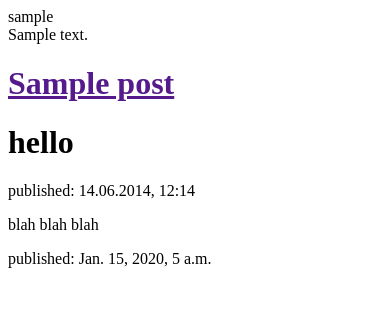
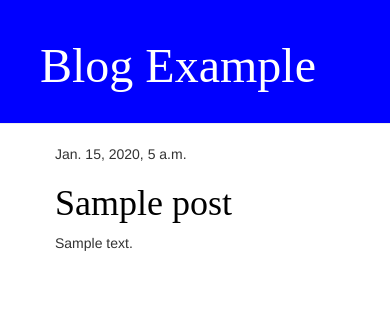
Before and after one commit to ohhkkaye/my-first-blog, a Django app: template blog/templates/blog/post_list.html in a window 390 px wide. Shown: the top 322 px of the page. Run offline with Django 3.2, Linux system fonts and the light colour scheme; the template is opened without the code that fills it: values that come from a table or form of the project are taken from there, others are empty; tables that the repository leaves empty hold one stand-in row (values such as "Sample post"); some libraries are stand-ins or nearby versions.

Commit message:
Added view and template for detailed blog post as well as CSS for the site.

```diff
--- /dev/null
+++ b/blog/static/css/blog.css
@@ -0,0 +1,5 @@
+
+body {
+
+	color: blue;
+}
--- /dev/null
+++ b/blog/templates/blog/base.html
@@ -0,0 +1,67 @@
+{% load staticfiles %}
+
+<html>
+    <head>
+        <title>Hello World</title>
+        <link rel="stylesheet" href="//maxcdn.bootstrapcdn.com/bootstrap/3.2.0/css/bootstrap.min.css">
+        <link rel="stylesheet" href="//maxcdn.bootstrapcdn.com/bootstrap/3.2.0/css/bootstrap-theme.min.css">
+    <style>
+	.page-header {
+		background-color: blue;
+		margin-top: 0;
+		padding: 20px 20px 20px 40px;
+	}
+
+	.page-header h1, .page-header h1 a, .page-header h1 a:visited, .page-header h1 a:active {
+		color: #ffffff;
+		font-size: 36pt;
+		text-decoration:none;
+	}
+
+	.content {
+		margin-left: 40px;
+	}
+
+	h1, h2, h3, h4 {
+		font-family: Georgia cursive;
+	}
+
+	.save {
+		float: right;
+	}
+
+	.post-form textarea, .post-form input {
+		width: 100%;
+	}
+
+	.top-menu, .top-menu:hover, .top-menu:visited{
+		color: #ffffff;
+		float: right;
+		font-size: 26pt;
+		margin-right: 20px;
+	}
+
+	.post {
+		margin-bottom: 70px;
+	}
+
+	.post h1 a, .post h1 a:visited {
+		color:#000000;
+	}
+</style>
+
+    </head>
+    	<body>
+     	  <div class="page-header">
+      	  <h1><a href="/">Blog Example</a></h1>
+    	</div>
+    		<div class="content container">
+        	<div class="row">
+            <div class="col-md-8">
+            {% block content %}
+            {% endblock %}
+            </div>
+        </div>
+    	</div>
+    </body>
+</html>
--- a/blog/templates/blog/post_list.html
+++ b/blog/templates/blog/post_list.html
@@ -1,23 +1,19 @@
-<html>
-	<head>
-		<title>Hello World</title>
-	</head>
-	<body>
-		<div>
-			sample
 
-		</div>
-		{{ post.text }}
-		<div>
-			<h1><a href="">{{ post.title }}</a></h1>
-		</div>
-		{% for post in posts %}
-		<h1><b>hello</b></h1>
-		<div>
-			<p>published: 14.06.2014, 12:14</p>
-			<p>blah blah blah</p>
-			<p>published: {{ post.published_date}}</p>
-		</div>
-		{% endfor %}
-	</body>
+              {% extends 'blog/base.html' %}
+               {% block content %}
+                {% for post in posts %}
+                    <div class="post">
+                    	<div class="date">
+                    		{{ post.published_date }}
+                    	</div>
+                    	<h1><a href="{% url 'post_detail' pk=post.pk%}">{{ post.title }}</a></h1>
+                    	<p>{{ post.text|linebreaks }}</p>
+                    </div>
+
+                {% endfor %}
+               {% endblock %}
+                </div>
+            </div>
+        </div>
+    </body>
 </html>
--- a/blog/urls.py
+++ b/blog/urls.py
@@ -3,4 +3,6 @@ from . import views
 
 urlpatterns = [
 	url(r'^$', views.post_list, name='post_list'),
+	url(r'^post/(?P<pk>[0-9]+)/$', views.post_detail, name='post_detail'),
+
 ]
--- a/blog/views.py
+++ b/blog/views.py
@@ -1,4 +1,4 @@
-from django.shortcuts import render
+from django.shortcuts import render, get_object_or_404
 from django.utils import timezone
 from .models import Post
 
@@ -6,3 +6,7 @@ from .models import Post
 def post_list(request):
 	posts = Post.objects.filter(published_date__lte=timezone.now()).order_by('published_date')
 	return render(request, 'blog/post_list.html', {'posts': posts})
+
+def post_detail(request, pk):
+	post = get_object_or_404(Post, pk=pk)
+	return render(request, 'blog/post_detail.html', {'post': post})
```
Also changed, not shown: blog/templates/blog/post_detail.html (added, +14 -0 lines).
